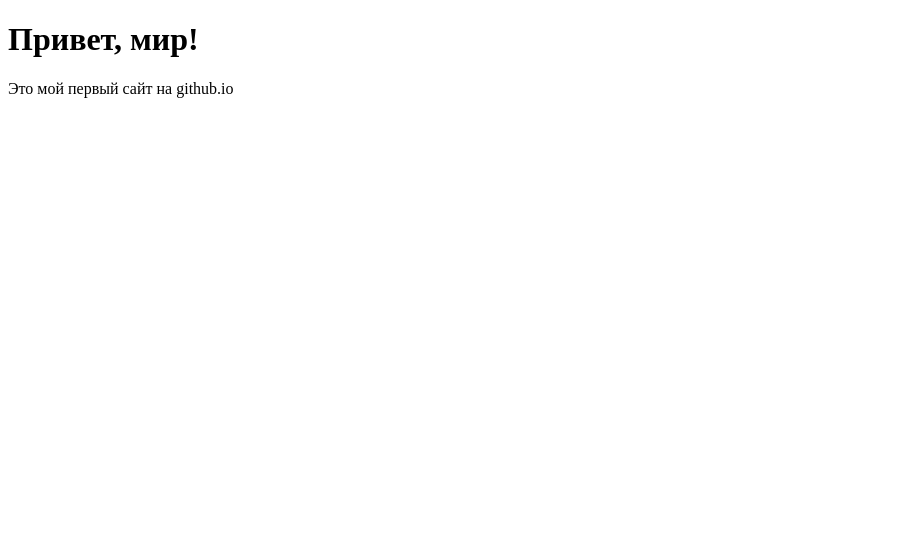
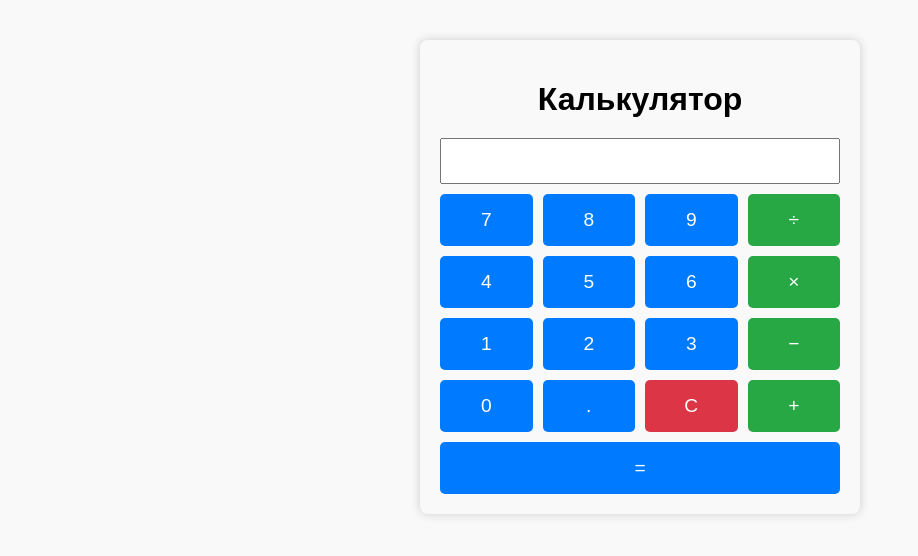
Before and after one commit to Drawlist/Ilastika, a plain HTML site: page index.html in a window 1280 px wide. Shown: the whole page, without its empty margins (0-918 px from the left). Drawn offline with Linux system fonts and the light colour scheme.

Commit message:
Update index.html

```diff
--- a/index.html
+++ b/index.html
@@ -2,10 +2,128 @@
 <html lang="ru">
 <head>
   <meta charset="UTF-8" />
-  <title>Мой сайт на GitHub Pages</title>
+  <meta name="viewport" content="width=device-width, initial-scale=1" />
+  <title>Калькулятор</title>
+  <style>
+    body {
+      font-family: Arial, sans-serif;
+      max-width: 400px;
+      margin: 40px auto;
+      padding: 20px;
+      background: #f9f9f9;
+      border-radius: 8px;
+      box-shadow: 0 0 10px #ccc;
+    }
+    h1 {
+      text-align: center;
+      margin-bottom: 20px;
+    }
+    input[type="text"] {
+      width: 100%;
+      font-size: 1.2em;
+      padding: 10px;
+      margin-bottom: 10px;
+      box-sizing: border-box;
+    }
+    .buttons {
+      display: grid;
+      grid-template-columns: repeat(4, 1fr);
+      gap: 10px;
+    }
+    button {
+      padding: 15px;
+      font-size: 1.2em;
+      cursor: pointer;
+      border: none;
+      border-radius: 5px;
+      background-color: #007bff;
+      color: white;
+      transition: background-color 0.2s;
+    }
+    button:hover {
+      background-color: #0056b3;
+    }
+    button.operator {
+      background-color: #28a745;
+    }
+    button.operator:hover {
+      background-color: #1e7e34;
+    }
+    button.clear {
+      background-color: #dc3545;
+    }
+    button.clear:hover {
+      background-color: #a71d2a;
+    }
+  </style>
 </head>
 <body>
-  <h1>Привет, мир!</h1>
-  <p>Это мой первый сайт на github.io</p>
+
+  <h1>Калькулятор</h1>
+
+  <input type="text" id="display" readonly />
+
+  <div class="buttons">
+    <button onclick="appendNumber('7')">7</button>
+    <button onclick="appendNumber('8')">8</button>
+    <button onclick="appendNumber('9')">9</button>
+    <button class="operator" onclick="appendOperator('/')">÷</button>
+
+    <button onclick="appendNumber('4')">4</button>
+    <button onclick="appendNumber('5')">5</button>
+    <button onclick="appendNumber('6')">6</button>
+    <button class="operator" onclick="appendOperator('*')">×</button>
+
+    <button onclick="appendNumber('1')">1</button>
+    <button onclick="appendNumber('2')">2</button>
+    <button onclick="appendNumber('3')">3</button>
+    <button class="operator" onclick="appendOperator('-')">−</button>
+
+    <button onclick="appendNumber('0')">0</button>
+    <button onclick="appendNumber('.')">.</button>
+    <button class="clear" onclick="clearDisplay()">C</button>
+    <button class="operator" onclick="appendOperator('+')">+</button>
+
+    <button style="grid-column: span 4;" onclick="calculate()">=</button>
+  </div>
+
+<script>
+  const display = document.getElementById('display');
+
+  function appendNumber(num) {
+    if (display.value === '0' && num !== '.') {
+      display.value = num;
+    } else {
+      display.value += num;
+    }
+  }
+
+  function appendOperator(op) {
+    if (display.value === '') return;
+    // Не даем вставить два оператора подряд
+    const lastChar = display.value.slice(-1);
+    if ('+-*/'.includes(lastChar)) {
+      display.value = display.value.slice(0, -1) + op;
+    } else {
+      display.value += op;
+    }
+  }
+
+  function clearDisplay() {
+    display.value = '';
+  }
+
+  function calculate() {
+    try {
+      // eslint-disable-next-line no-eval
+      const result = eval(display.value);
+      display.value = result;
+    } catch (e) {
+      alert('Ошибка в выражении');
+      clearDisplay();
+    }
+  }
+</script>
+
 </body>
 </html>
```
